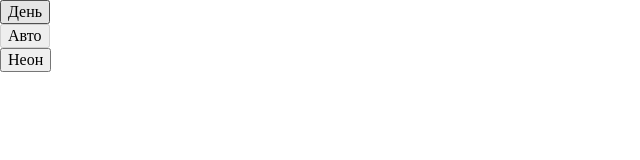
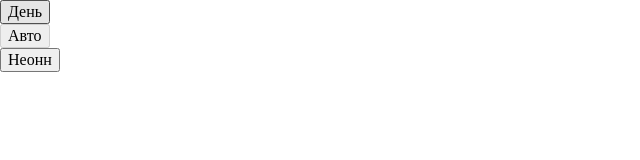
Before and after one commit to Anna-macd/slozhno-sosredotochitsya-ad, a plain HTML site: page index.html in a window 1280 px wide. Shown: the full height of the page, 0-640 px from the left. Drawn offline with Linux system fonts and the light colour scheme.

```diff
--- a/index.html
+++ b/index.html
@@ -35,7 +35,7 @@
             <button
               class="header__theme-menu-button header__theme-menu-button_type_dark"
             >
-              Неон
+              Неонн
             </button>
           </li>
         </ul>
```
